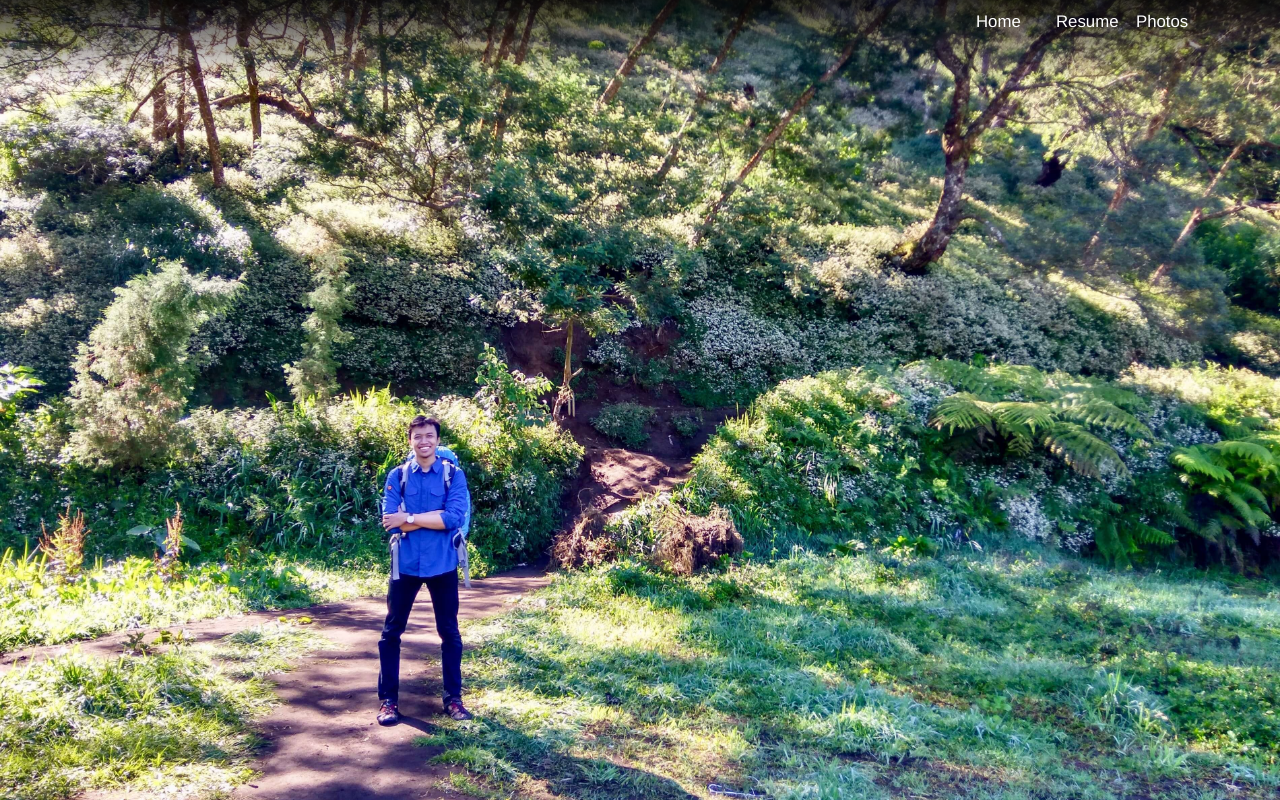
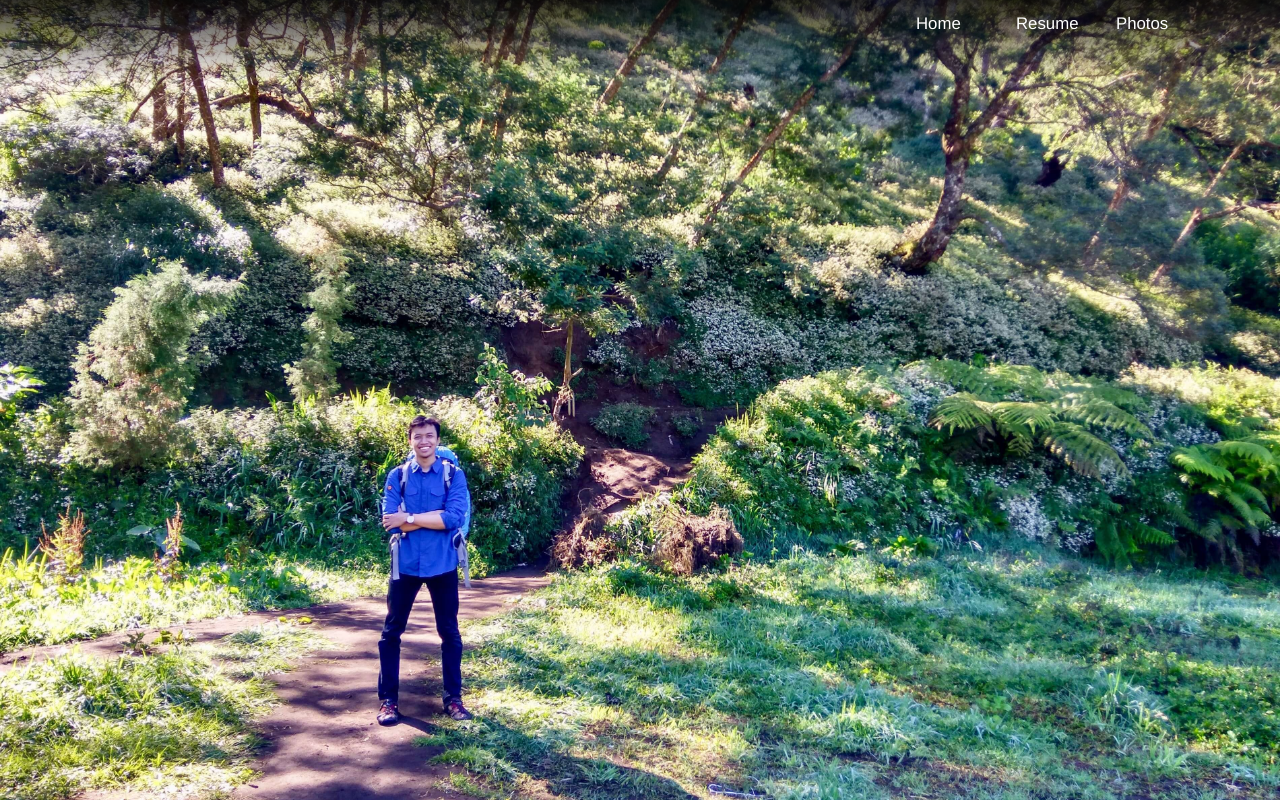
Before and after one commit to sugab/site, a Vue app: page /photos in a window 1280 px wide. Built offline with nearby package versions, Linux system fonts and the light colour scheme.

Commit message:
header style track router

```diff
--- a/src/App.vue
+++ b/src/App.vue
@@ -1,10 +1,10 @@
 <template>
   <div id="app" class="bg">
-    <div class="header">
+    <div class="header" :class="{light: lightHeader}">
       <ul class="menu">
-        <li v-for="item in menuItems" v-bind:key="item.path">
-          <router-link v-bind:to="item.path" active-class="active">{{item.title}}</router-link>
-        </li>
+        <router-link v-for="item in menuItems" :key="item.path" :to="item.path" tag="li" active-class="active">
+          <a>{{item.title}}</a>
+        </router-link>
       </ul>
     </div>
 
@@ -22,11 +22,17 @@ export default {
   name: 'app',
   data () {
     return {
+      lightHeader: false,
       menuItems: [
         { path: '/home', title: 'Home' },
         { path: '/resume', title: 'Resume' },
         { path: '/photos', title: 'Photos' }
       ]
+    }
+  },
+  watch: {
+    '$route' (value) {
+      this.lightHeader = value.path === '/resume'
     }
   }
 }
@@ -66,6 +72,7 @@ html {
   a,
   a:hover {
     color: inherit;
+    text-decoration: none;
   }
 
   p {
@@ -75,6 +82,12 @@ html {
   .header {
     height: 80px;
     background: linear-gradient(to top, rgba(0, 0, 0, 0), rgba(0, 0, 0, 0.8));
+    transition: all 1s;
+  }
+
+  .header.light {
+    height: 49px;
+    background: #FAFAFA;
   }
 
   .menu {
@@ -86,13 +99,23 @@ html {
   .menu li {
     display: inline-block;
     list-style: none;
-    padding: 10px 20px;
+    padding: 12px 20px;
     color: white;
-    width: 80px;
+    width: 100px;
   }
 
-  .menu li a.active {
+  .menu li.active {
     font-weight: bold;
+    border-top: 2px solid white;
+  }
+
+  .header.light .menu li {
+    color: #6C7A89;
+  }
+
+  .header.light .menu li.active {
+    border-top: none;
+    border-bottom: 1px solid #6C7A89;
   }
 
   .content-container {
```
